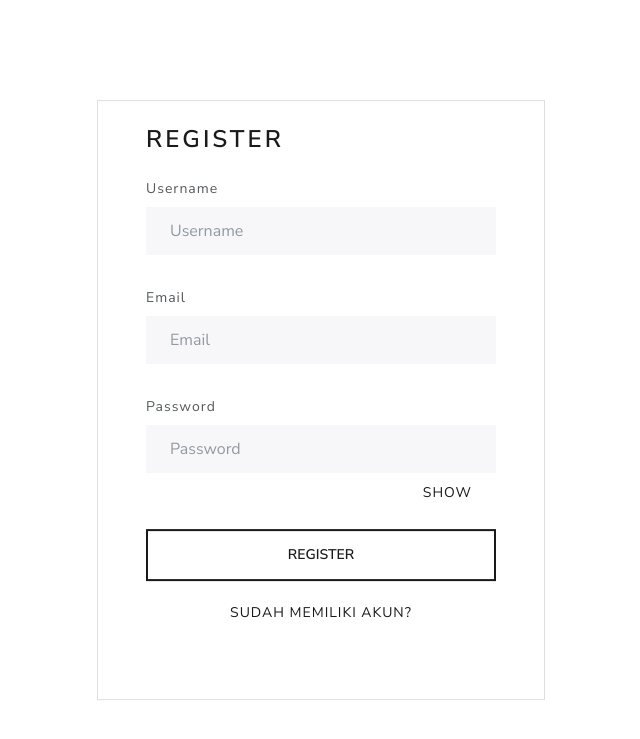
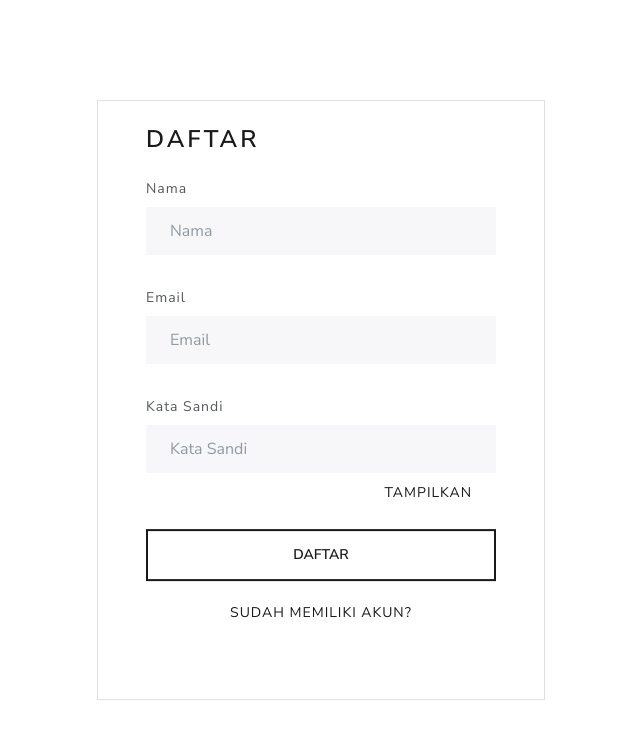
Before and after one commit to Akosovski/UMKMbookeeping, a Django app: page /authentication/register in a window 1280 px wide. Shown: the top 739 px of the page, without its empty margins (319-959 px from the left). Run offline with Django 4.2, Linux system fonts and the light colour scheme; some libraries are stand-ins or nearby versions.

Commit message:
Authentication Localization
Perubahan Login & Register menjadi Bahasa Indonesia.

```diff
--- a/authentication/views.py
+++ b/authentication/views.py
@@ -14,9 +14,9 @@ class EmailValidationView(View):
         data = json.loads(request.body)
         email = data['email']
         if not validate_email(email):
-            return JsonResponse({'email_error':'Email is invalid!'},status=400)
+            return JsonResponse({'email_error':'Email salah!'},status=400)
         if User.objects.filter(email=email).exists():
-            return JsonResponse({'email_error':'Email is already used!'},status=409)
+            return JsonResponse({'email_error':'Email sudah digunakan!'},status=409)
         return JsonResponse({'email_valid':True})
 
 
@@ -25,9 +25,9 @@ class UsernameValidationView(View):
         data = json.loads(request.body)
         username = data['username']
         if not str(username).isalnum():
-            return JsonResponse({'username_error':'Username should not contain symbols!'},status=400)
+            return JsonResponse({'username_error':'Nama tidak boleh ada simbol!'},status=400)
         if User.objects.filter(username=username).exists():
-            return JsonResponse({'username_error':'Username already exist!'},status=409)
+            return JsonResponse({'username_error':'Nama sudah ada!'},status=409)
         return JsonResponse({'username_valid':True})
 
 class RegistrationView(View):
@@ -51,7 +51,7 @@ class RegistrationView(View):
        if not User.objects.filter(username=username).exists():
             if not User.objects.filter(email=email).exists():
                 if len(password)<6:
-                    messages.error(request, 'Password too short')
+                    messages.error(request, 'Kata Sandi terlalu pendek!')
                     return render(request, 'authentication/register.html', context)
 
                 user = User.objects.create_user(username=username,email=email,)
@@ -60,7 +60,7 @@ class RegistrationView(View):
 
 
 
-                messages.success(request, 'Account Successfully Created!')
+                messages.success(request, 'Akun Berhasil Dibuat!')
                 return render(request, 'authentication/login.html')
 
        return render(request, 'authentication/register.html')
@@ -80,19 +80,19 @@ class LoginView(View):
             if user:
                 if user.is_active:
                     auth.login(request, user)
-                    messages.success(request, 'Welcome, ' +user.username+' your are now logged in')
+                    messages.success(request, 'Halo ' +user.username+', Anda sudah masuk ke UMKMBOOKEEPING.')
                     return redirect('pembukuan')
-                messages.error(request, 'Account is not Active!')
+                messages.error(request, 'Akun tidak aktif.')
                 return render(request, 'authentication/login.html')
-            messages.error(request, 'Invalid Credentials, try again')
+            messages.error(request, 'Kredensial tidak valid.')
             return render(request, 'authentication/login.html')
 
-        messages.error(request, 'Please fill all fields')
+        messages.error(request, 'Mohon isi seluruh form.')
         return render(request, 'authentication/login.html')
 
 
 class LogoutView(View):
     def post(self, request):
         auth.logout(request)
-        messages.success(request, 'You have been logged out')
+        messages.success(request, 'Anda berhasil keluar.')
         return redirect('login')
--- a/templates/authentication/register.html
+++ b/templates/authentication/register.html
@@ -7,15 +7,15 @@
     <div class="card position-absolute top-50 start-50 translate-middle p-5 pt-4" style="min-width: 22rem; max-width: 28rem; max-height: 40rem;">
         <form action="{% url 'register' %}" method="post">
         <div class="row">
-                <h3 class="m-auto">REGISTER</h3>
+                <h3 class="m-auto">DAFTAR</h3>
                 {% csrf_token %}
                 <div class="overflow-hidden">{% include 'partials/_messages.html' %}</div>
                 <div class="form-group mt-4">
-                    <label class="form-label">Username</label>
+                    <label class="form-label">Nama</label>
                     <input
                         type="text"
                         name="username"
-                        placeholder= "Username"
+                        placeholder= "Nama"
                         class="form-control"
                         id="usernameField"
                         value="{{fieldValues.username}}"
@@ -37,27 +37,27 @@
                     <p class="mt-1 text sm text-success usernameSuccessOutput"></p>
                 </div>
                 <div class="form-group mt-3">
-                    <label class="form-label">Password</label>
+                    <label class="form-label">Kata Sandi</label>
                     <input
                         type="password"
                         name="password"
-                        placeholder="Password"
+                        placeholder="Kata Sandi"
                         class="form-control"
                         id="passwordField"
                     />
-                    <small class="btn btn-link float-end py-2 showPasswordToggle" style="text-decoration: none;">SHOW</small>
+                    <small class="btn btn-link float-end py-2 showPasswordToggle" style="text-decoration: none;">TAMPILKAN</small>
                 </div>
                 <div class="container mt-3 mx-auto">
                     <div class="d-flex">
                         <input
                             type="submit"
-                            value="Register"
+                            value="DAFTAR"
                             class="w-100 m-auto btn btn-outline-primary btn-md"
                             style="width: auto"
                         />
                     </div>
                     <div class="d-flex">
-                        <a type="button" href="{% url 'login' %}" class="w-100 m-auto mt-2 btn btn-link btn-md" style="width: auto; text-decoration: none;">Sudah memiliki akun?</a>
+                        <a type="button" href="{% url 'login' %}" class="w-100 m-auto mt-2 btn btn-link btn-md" style="width: auto; text-decoration: none;">SUDAH MEMILIKI AKUN?</a>
                     </div>
                 </div>
             </div>
--- a/umkmbookeeping/static/js/register.js
+++ b/umkmbookeeping/static/js/register.js
@@ -10,13 +10,13 @@ const submitBtn=document.querySelector(".submit-btn");
 
 const handleToggleInput=(e)=>{
 
-    if(showPasswordToggle.textContent==="SHOW"){
-        showPasswordToggle.textContent = "HIDE";
+    if(showPasswordToggle.textContent==="TAMPILKAN"){
+        showPasswordToggle.textContent = "TUTUP";
 
         passwordField.setAttribute("type", "text");
 
     }else{
-        showPasswordToggle.textContent = "SHOW";
+        showPasswordToggle.textContent = "TAMPILKAN";
 
         passwordField.setAttribute("type", "password");
     }
@@ -32,7 +32,7 @@ emailField.addEventListener("keyup",(e) => {
 
     emailSuccessOutput.style.display="block";
 
-    emailSuccessOutput.textContent=`Checking ${emailVal}`
+    emailSuccessOutput.textContent=`Memeriksa ${emailVal}`
 
 
     emailField.classList.remove('is-invalid');
@@ -70,7 +70,7 @@ usernameField.addEventListener("keyup",(e) => {
 
     usernameSuccessOutput.style.display="block";
 
-    usernameSuccessOutput.textContent=`Checking ${usernameVal}`
+    usernameSuccessOutput.textContent=`Memeriksa ${usernameVal}`
 
     usernameField.classList.remove('is-invalid');
     feedbackArea.style.display='none';
```
Also changed, not shown: templates/authentication/login.html (+8 -8 lines).
